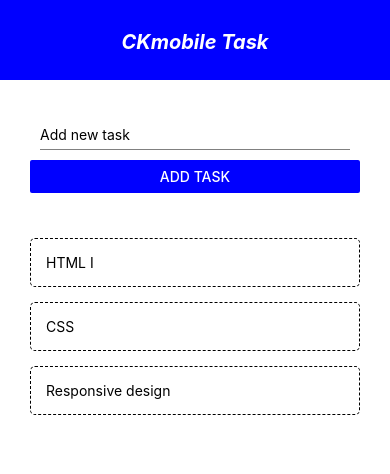
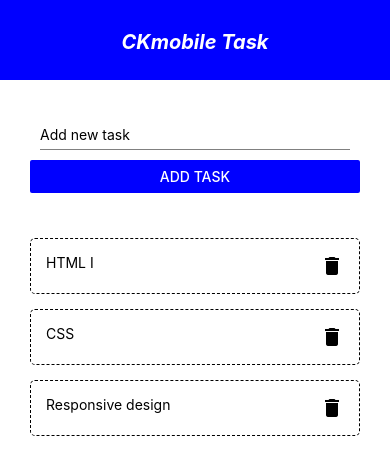
Before and after one commit to The-Rigo/testing_react_native, a React Native app: screen / in a window 390 px wide. Shown: the top 474 px of the page. Built offline with nearby package versions, Linux system fonts and the light colour scheme.

Commit message:
Todo Application part 6: Delete items

```diff
--- a/App.js
+++ b/App.js
@@ -24,6 +24,12 @@
       })
     }
   }
+
+  const deleteTask= id =>{
+    setTasks(prevTasks=>{
+      return prevTasks.filter(task=>task.id != id)
+    })
+  }
   return (
     <TouchableWithoutFeedback onPress={() => Keyboard.dismiss()}>
       <SafeAreaView style={styles.container}>
@@ -34,7 +40,9 @@
             <FlatList
               data ={tasks}
               renderItem={({ item })=>(
-                <Tasks item={item}/>
+                <Tasks item={item}
+                deleteTask={deleteTask}
+                />
               )}
             />
           </View>
--- a/components/Tasks.js
+++ b/components/Tasks.js
@@ -1,21 +1,30 @@
 import React from 'react'
 import { StyleSheet, Text, View, TouchableOpacity} from 'react-native';
+import { MaterialIcons } from '@expo/vector-icons';
 
-const Tasks = ({item}) => {
+const Tasks = ({item, deleteTask}) => {
     return (
         <TouchableOpacity style={styles.item}>
             <Text>{item.task}</Text>
+            <MaterialIcons
+            name="delete"
+            size={24}
+            color="black"
+            onPress={()=>deleteTask(item.id)}
+            />
         </TouchableOpacity>
     )
 }
 const styles = StyleSheet.create({
   item:{
-      padding:15,
-      borderColor:'black',
-      borderRadius:5,
-      borderWidth:1,
-      marginTop:15,
-      borderStyle:'dashed'
+    padding:15,
+    borderColor:'black',
+    borderRadius:5,
+    borderWidth:1,
+    marginTop:15,
+    borderStyle:'dashed',
+    flexDirection:'row',
+    justifyContent:'space-between'
   }
 });
 export default Tasks
```
